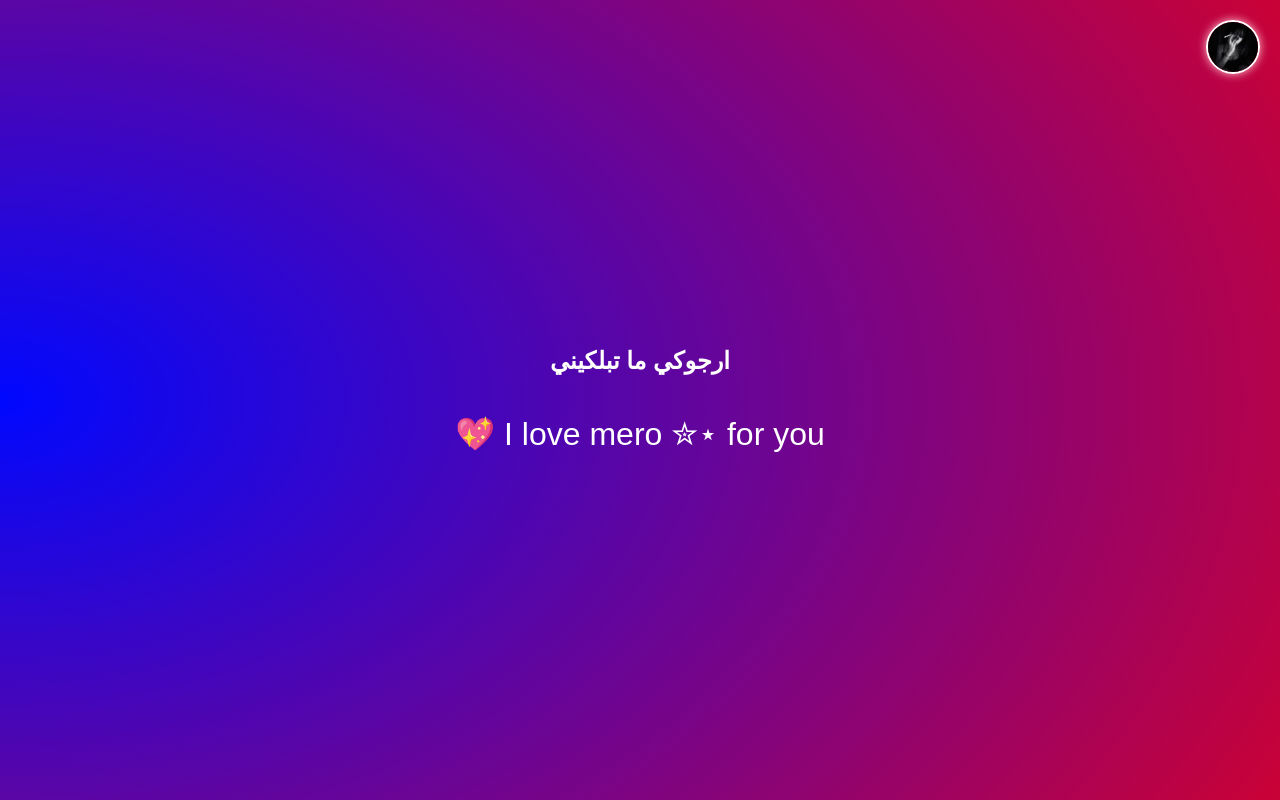
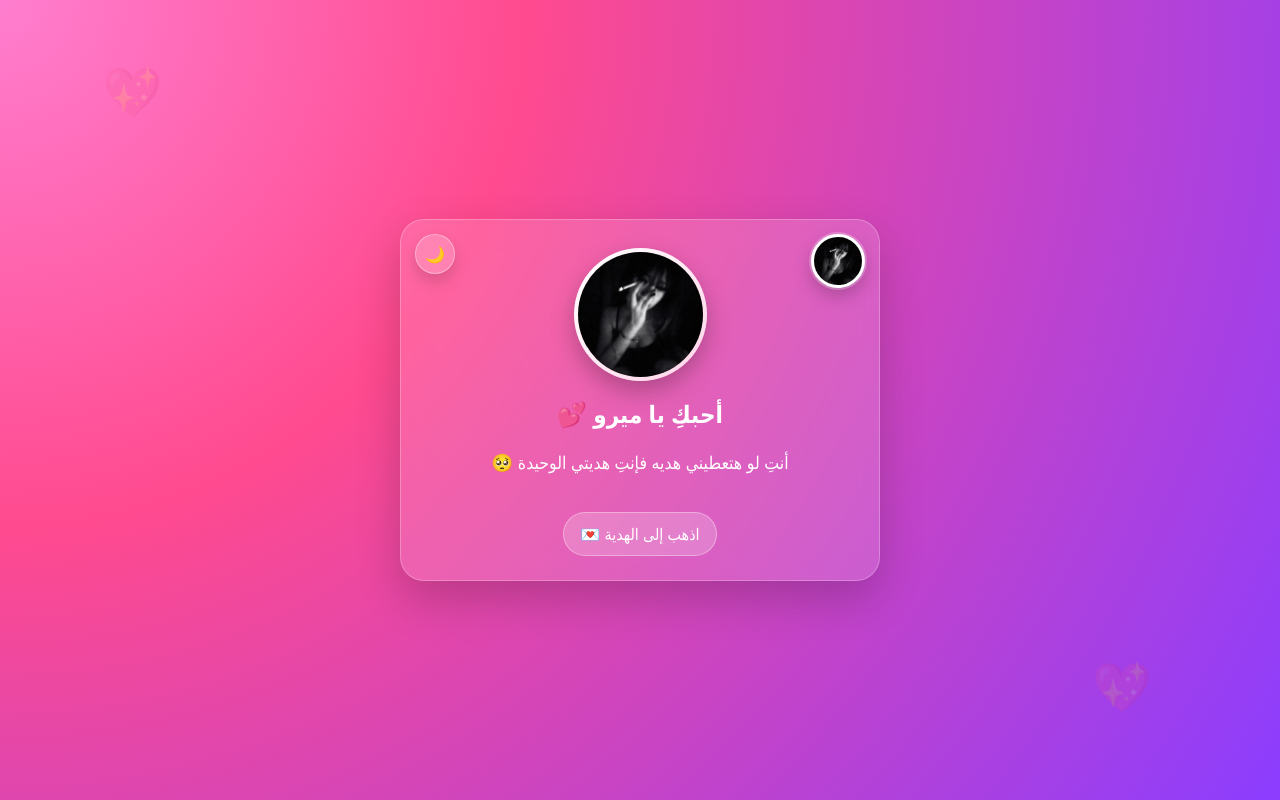
Before and after one commit to asfhsf3/mero, a plain HTML site: page index.html in a window 1280 px wide. Drawn offline with Linux system fonts and the light colour scheme.

Commit message:
Update index.html

```diff
--- a/index.html
+++ b/index.html
@@ -9,112 +9,203 @@
       margin: 0;
       padding: 0;
       width: 100vw;
-      height: 100vh;
-      font-family: 'Arial', sans-serif;
-      background: radial-gradient(#0008ff, #ff0000);
-      background-size: 200% 200%;
-      background-position: -100% 50%;
+      min-height: 100vh;
+      font-family: 'Segoe UI', Tahoma, Geneva, Verdana, sans-serif;
+      background: radial-gradient(circle at top left, #ff7ecf 0%, #ff4a8f 35%, #8b3dff 100%);
       color: white;
       display: flex;
-      flex-direction: column;
       align-items: center;
       justify-content: center;
-      transition: background 1s;
+      transition: background 1s ease;
       overflow: hidden;
+      position: relative;
+    }
+
+    body::before, body::after {
+      content: '💖';
+      position: fixed;
+      font-size: 3rem;
+      opacity: 0.16;
+      animation: float 4s ease-in-out infinite;
+    }
+
+    body::before {
+      top: 8%;
+      left: 8%;
+    }
+
+    body::after {
+      bottom: 10%;
+      right: 10%;
+      animation-delay: 1.5s;
+    }
+
+    .card {
+      width: min(90vw, 430px);
+      padding: 28px 24px 24px;
+      text-align: center;
+      background: rgba(255, 255, 255, 0.14);
+      border: 1px solid rgba(255, 255, 255, 0.25);
+      backdrop-filter: blur(14px);
+      border-radius: 24px;
+      box-shadow: 0 18px 45px rgba(0, 0, 0, 0.2);
+      position: relative;
+    }
+
+    .avatar-wrap {
+      width: 125px;
+      height: 125px;
+      margin: 0 auto 16px;
+      border-radius: 50%;
+      padding: 4px;
+      background: linear-gradient(135deg, #ffffff, #ffd4e8);
+      box-shadow: 0 10px 24px rgba(0,0,0,0.25);
+    }
+
+    .avatar-wrap img {
+      width: 100%;
+      height: 100%;
+      border-radius: 50%;
+      display: block;
+      object-fit: cover;
+      object-position: center;
+    }
+
+    h2 {
+      margin: 0 0 8px;
+      font-size: 1.5rem;
     }
 
     #love-text {
-      font-size: 2rem;
-      padding: 20px;
+      font-size: 1.1rem;
+      min-height: 3rem;
+      padding: 10px 6px 0;
       animation: fadeIn 1s ease-in-out;
-      text-align: center;
+      line-height: 1.7;
     }
 
     @keyframes fadeIn {
-      0% { opacity: 0; transform: translateY(20px); }
+      0% { opacity: 0; transform: translateY(12px); }
       100% { opacity: 1; transform: translateY(0); }
     }
 
+    @keyframes float {
+      0%, 100% { transform: translateY(0); }
+      50% { transform: translateY(-12px); }
+    }
+
     .button {
-      position: fixed;
-      padding: 10px 15px;
-      border-radius: 8px;
-      border: 2px solid white;
+      border: none;
+      padding: 10px 16px;
+      border-radius: 999px;
       color: white;
       cursor: pointer;
       transition: 0.3s;
       z-index: 10;
+      text-decoration: none;
+      display: inline-flex;
+      align-items: center;
+      justify-content: center;
+      background: rgba(255, 255, 255, 0.2);
+      border: 1px solid rgba(255, 255, 255, 0.35);
+    }
+
+    .button:hover {
+      transform: translateY(-2px);
+      background: white;
+      color: #ff4a8f;
     }
 
     #theme-btn {
-      top: 20px;
-      left: 20px;
-      background-color: rgba(0, 0, 0, 0.6);
+      position: absolute;
+      top: 14px;
+      left: 14px;
+      width: 40px;
+      height: 40px;
+      padding: 0;
+      font-size: 1rem;
+      box-shadow: 0 8px 16px rgba(0,0,0,0.15);
     }
 
     #theme-btn.active {
-      background-color: black;
-      color: red;
-      border-color: red;
-      box-shadow: 0 0 10px red;
+      background: #111;
+      color: #ff6fa8;
+      border-color: #ff6fa8;
+      box-shadow: 0 0 0 2px rgba(255,255,255,0.15);
     }
 
     #gift-btn {
-      position: fixed;
-      top: 20px;
-      right: 20px;
-      width: 50px;
-      height: 50px;
+      position: absolute;
+      top: 14px;
+      right: 14px;
+      width: 48px;
+      height: 48px;
       border-radius: 50%;
       overflow: hidden;
-      border: 2px solid white;
+      border: 3px solid white;
+      background-color: white;
       cursor: pointer;
-      transition: 0.3s;
-      box-shadow: 0 0 10px pink;
+      transition: transform 0.3s, box-shadow 0.3s;
+      box-shadow: 0 0 0 2px rgba(255,255,255,0.25), 0 8px 18px rgba(0,0,0,0.22);
+      padding: 0;
     }
 
     #gift-btn img {
       width: 100%;
       height: 100%;
       object-fit: cover;
+      object-position: center;
+      display: block;
     }
 
     #gift-btn:hover {
-      transform: scale(1.1);
-      box-shadow: 0 0 15px red;
+      transform: scale(1.08);
+      box-shadow: 0 0 0 3px rgba(255,255,255,0.3), 0 12px 24px rgba(0,0,0,0.24);
     }
   </style>
 </head>
 <body>
-   <h2>ارجوكي ما تبلكيني</h2>
-  <div id="love-text">I love mero ✮⋆ for you 💖</div>
+  <div class="card">
+    <button id="theme-btn" class="button" title="تبديل الثيم">🌙</button>
+    <a href="gift.html" id="gift-btn" title="الهدية">
+      <img src="c6d7562f27365e70d8a2a8ec58a2a8b7.webp" alt="MERO">
+    </a>
 
- <a href="gift.html" id="gift-btn" title="نريمان">
-  <img src="c6d7562f27365e70d8a2a8ec58a2a8b7.webp" alt="MERO">
-</a>
+    <div class="avatar-wrap">
+      <img src="c6d7562f27365e70d8a2a8ec58a2a8b7.webp" alt="MERO avatar">
+    </div>
+
+    <h2>أحبكِ يا ميرو 💕</h2>
+    <div id="love-text">I love mero ✮⋆ for you 💖</div>
+    <a href="gift.html" class="button" style="margin-top: 16px;">اذهب إلى الهدية 💌</a>
+  </div>
+
   <script>
     const messages = [
       "I love mero ✮⋆ for you 💖",
-       "انتِ لو هتعطيني هديه فا انتِ هديتي الوحيدة🥺",
+      "أنتِ لو هتعطيني هديه فإنتِ هديتي الوحيدة 🥺",
       "أنتِ النور في حياتي يا ميرو 🌟",
       "كل لحظة معك هي سعادة 💌",
       "قلبي ملككِ إلى الأبد ❤️"
     ];
+
     let msgIndex = 0;
     const loveText = document.getElementById("love-text");
+    const themeBtn = document.getElementById("theme-btn");
+
     setInterval(() => {
       msgIndex = (msgIndex + 1) % messages.length;
       loveText.textContent = messages[msgIndex];
-    }, 15000);
+    }, 5000);
 
-    const themeBtn = document.getElementById("theme-btn");
     let isDark = false;
     themeBtn.addEventListener("click", () => {
       isDark = !isDark;
       document.body.style.background = isDark
-        ? "black"
-        : "radial-gradient(#0008ff, #ff0000)";
+        ? "linear-gradient(135deg, #0f0f1b 0%, #1e1b4b 50%, #111827 100%)"
+        : "radial-gradient(circle at top left, #ff7ecf 0%, #ff4a8f 35%, #8b3dff 100%)";
       themeBtn.classList.toggle("active");
+      themeBtn.textContent = isDark ? "☀️" : "🌙";
     });
   </script>
 </body>
```
